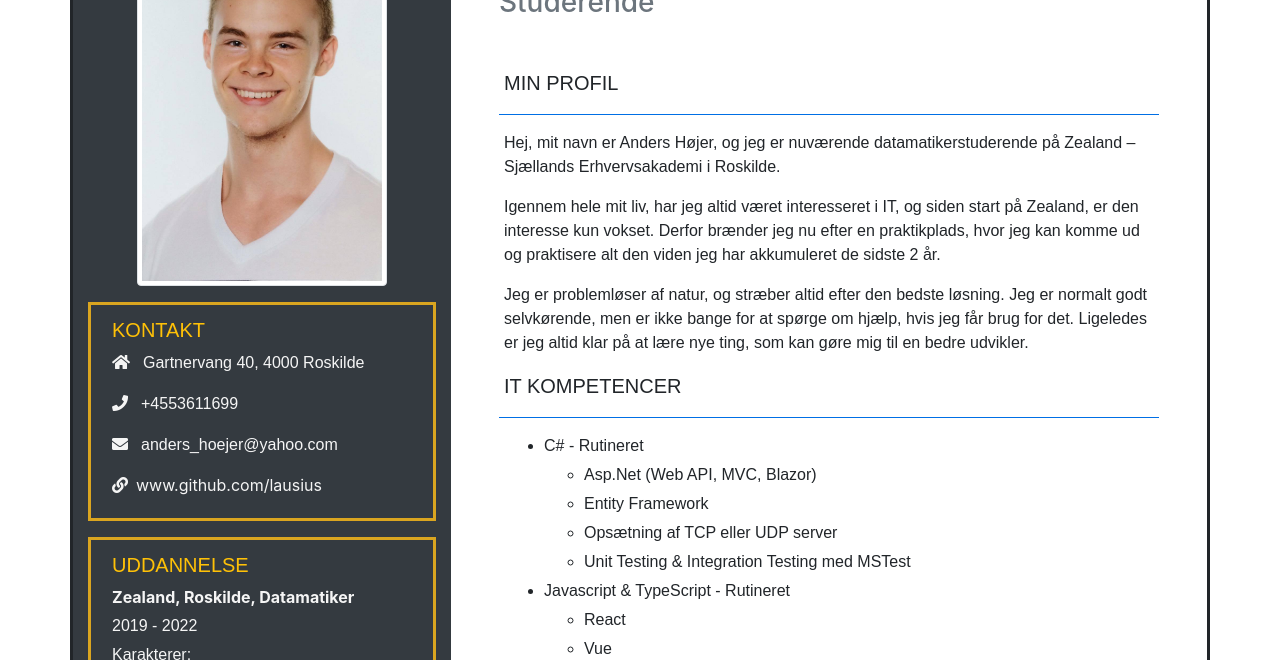
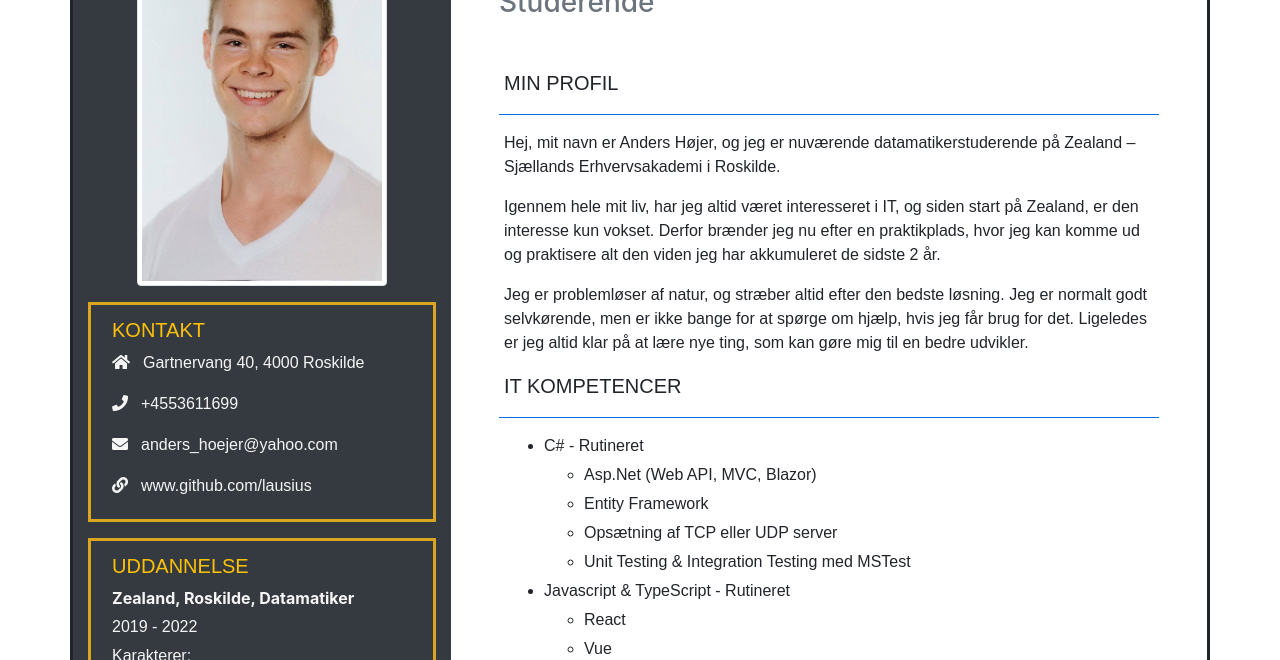
Before and after one commit to Lausius/CV-Hjemmeside, a plain HTML site: page index.html in a window 1280 px wide. Shown: the part 140-800 px from the top of the page. Drawn offline with nearby package versions, Linux system fonts and the light colour scheme.

Commit message:
<a> was not aligned...

```diff
--- a/index.html
+++ b/index.html
@@ -40,8 +40,8 @@
 					</div>
 					<div class="kontakt-data">
 
-						<i class="fas fa-link mr-2"></i><a target="_blank"
-							href="https://github.com/Lausius">www.github.com/lausius</a>
+						<i class="fas fa-link mr-2"></i><span><a target="_blank"
+							href="https://github.com/Lausius">www.github.com/lausius</a></span>
 					</div>
 				</div>
 				<div class="box">
```
